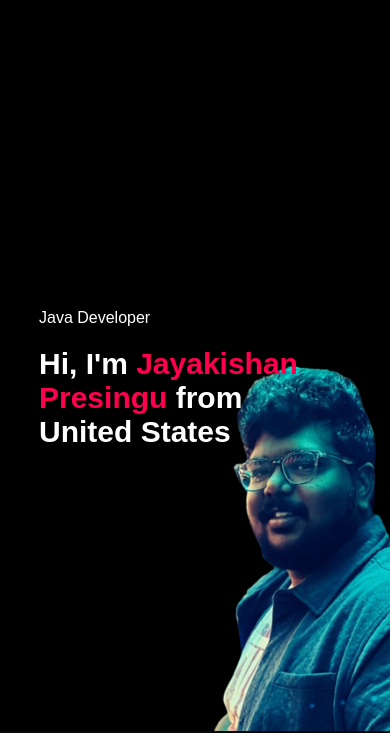
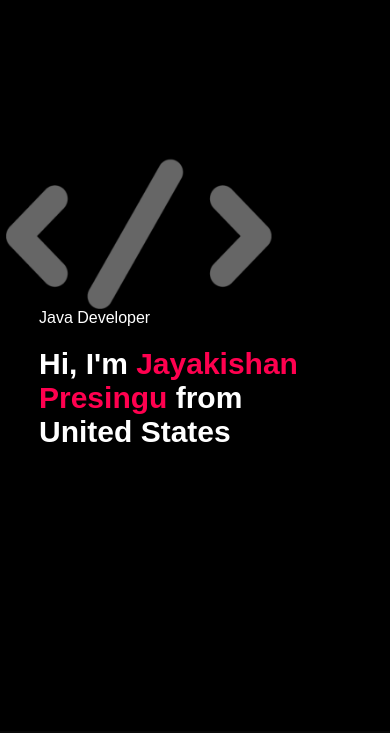
Before and after one commit to Jaykishan97/jaykishan97.github.io, a plain HTML site: page java3/index.html in a window 390 px wide. Shown: the part 113-846 px from the top of the page. Drawn offline with Linux system fonts and the light colour scheme.

Commit message:
Mobile background changed

```diff
--- a/java3/style.css
+++ b/java3/style.css
@@ -376,7 +376,7 @@ nav .fa-solid{
 
 @media only screen and (max-width: 600px){
   #header{
-    background-image: url(images/phone-background.png);
+    background-image: url(images/phone-background1.png);
   }
   .header-text{
     margin-top: 100%;
```
Also changed, not shown: java3/images/phone-background1.png (added).
